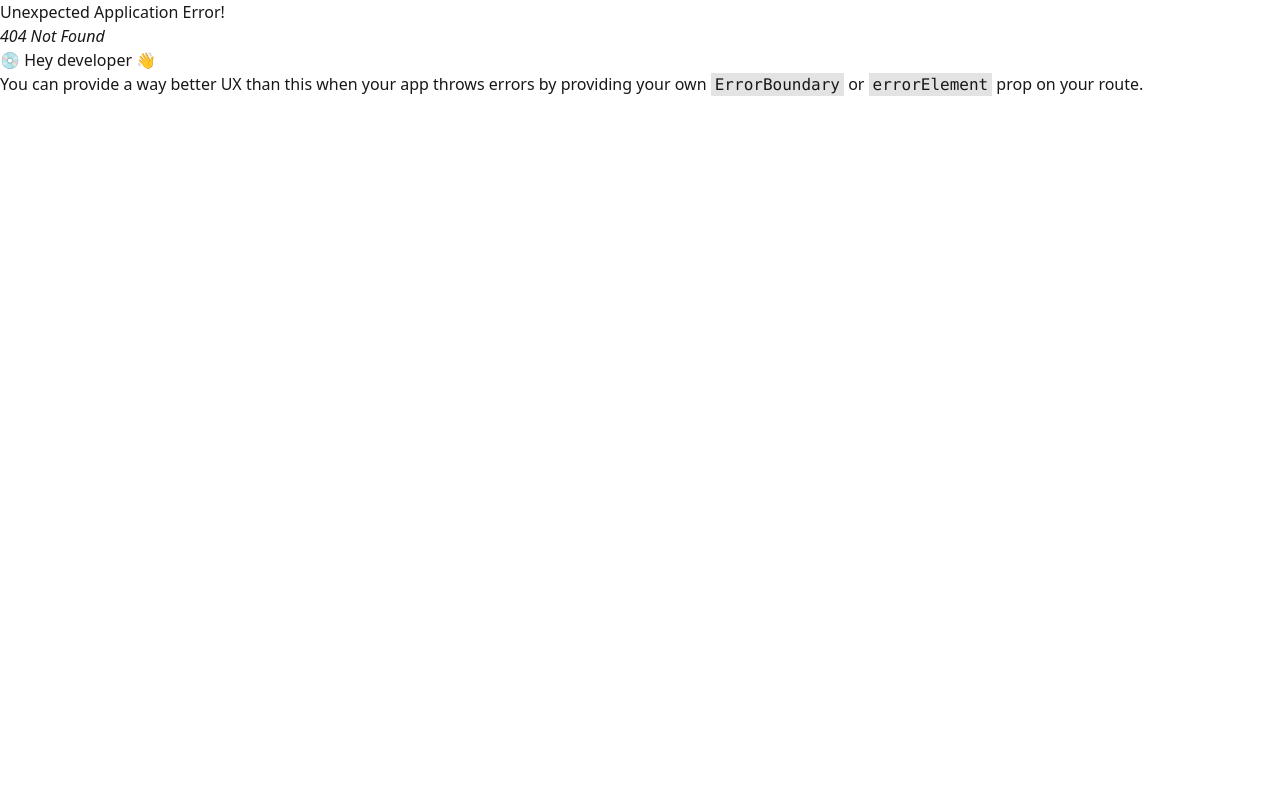
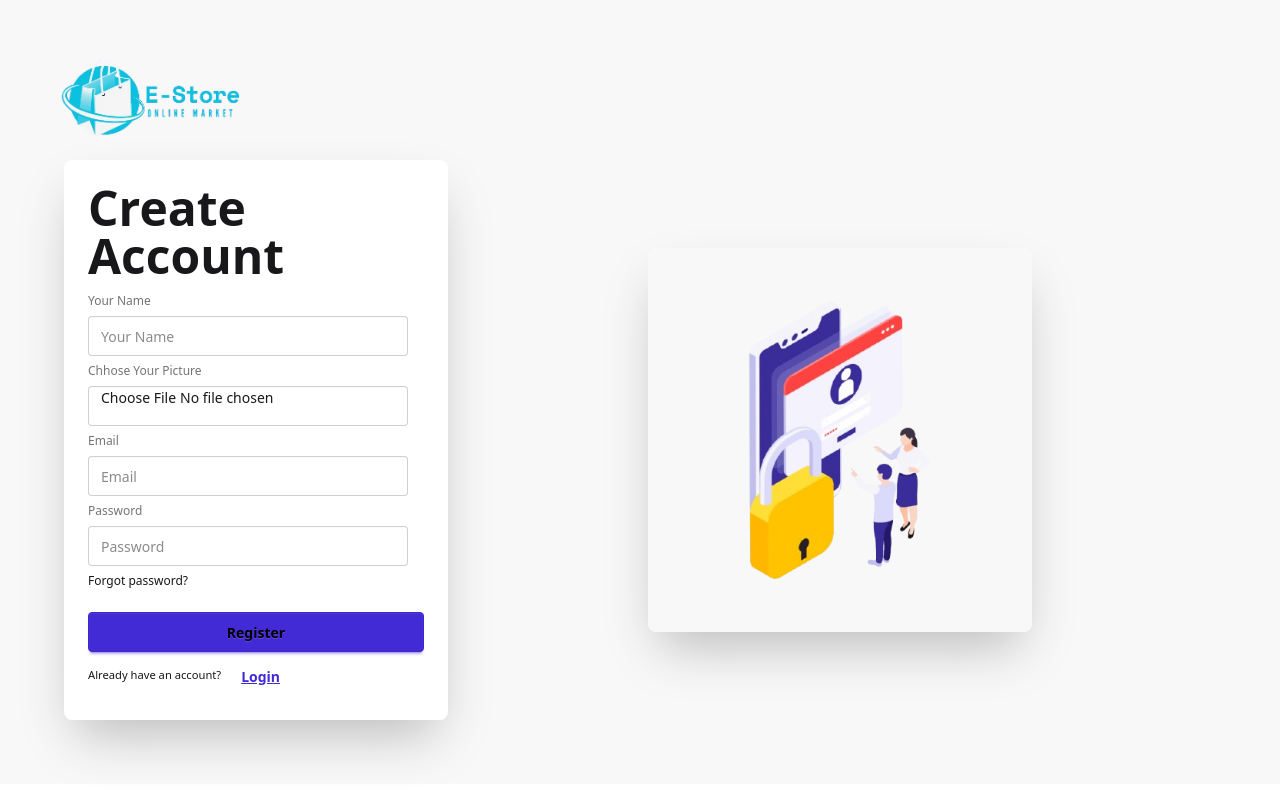
Before and after one commit to masudmolla6/E-Store, a React (Vite) app in the folder e-strore/: page /register in a window 1280 px wide. Before the commit this address had no page. Built offline with nearby package versions, Linux system fonts and the light colour scheme.

Commit message:
added login and register page

```diff
--- a/e-strore/package.json
+++ b/e-strore/package.json
@@ -11,9 +11,11 @@
   },
   "dependencies": {
     "@tailwindcss/vite": "^4.1.14",
+    "axios": "^1.12.2",
     "lucide-react": "^0.545.0",
     "react": "^19.1.1",
     "react-dom": "^19.1.1",
+    "react-hook-form": "^7.64.0",
     "react-icons": "^5.5.0",
     "react-responsive-carousel": "^3.2.23",
     "react-router": "^7.9.3",
--- /dev/null
+++ b/e-strore/src/layouts/AuthLayout.jsx
@@ -0,0 +1,28 @@
+import React from 'react';
+import { Link, Outlet } from 'react-router';
+import Logo from '../pages/shared/Logo/Logo';
+import login from "../assets/Authentication/login.png"
+
+
+const AuthLayout = () => {
+    return (
+        <div className="p-12 bg-base-200">
+            <div>
+                <Link to="/"><Logo></Logo></Link>
+            </div>
+            <div className="hero-content flex-col lg:flex-row-reverse">
+                <div className='flex-1'>
+                    <img
+                        src={login}
+                        className="max-w-sm rounded-lg shadow-2xl"
+                    />
+                </div>
+                <div className='flex-1'>
+                    <Outlet></Outlet>
+                </div>
+            </div>
+        </div>
+    );
+};
+
+export default AuthLayout;
--- /dev/null
+++ b/e-strore/src/pages/Authentication/LogIn/LogIn.jsx
@@ -0,0 +1,52 @@
+import React from 'react';
+import { useForm } from 'react-hook-form';
+import { Link, useLocation, useNavigate } from 'react-router';
+
+const LogIn = () => {
+    const { register, handleSubmit, formState: { errors } } = useForm();
+
+    const onSubmit = data => {
+        console.log(data);
+    }
+
+    return (
+        <div className="card bg-base-100 w-full max-w-sm shrink-0 shadow-2xl">
+            <div className="card-body">
+                <h1 className="text-5xl font-bold">Please Login</h1>
+                <form onSubmit={handleSubmit(onSubmit)}>
+                    <fieldset className="fieldset">
+
+                        <label className="label">Email</label>
+                        <input
+                            type="email"
+                            {...register('email')}
+                            className="input" placeholder="Email" />
+
+
+                        <label className="label">Password</label>
+                        <input
+                            type="password"
+                            {...register('password', {
+                                required: true,
+                                minLength: 6
+                            })}
+                            className="input" placeholder="Password" />
+                        {
+                            errors.password?.type === 'required' && <p className='text-red-500'>Password is required</p>
+                        }
+                        {
+                            errors.password?.type === 'minLength' && <p className='text-red-500'>Password Must be 6 characters or longer</p>
+                        }
+
+                        <div><a className="link link-hover">Forgot password?</a></div>
+
+                        <button className="btn btn-primary text-black mt-4">Login</button>
+                    </fieldset>
+                    <p><small>New to this website? <Link className="btn btn-link" to="/register">Register</Link></small></p>
+                </form>
+            </div>
+        </div>
+    );
+};
+
+export default LogIn;
--- /dev/null
+++ b/e-strore/src/pages/Authentication/Register/Register.jsx
@@ -0,0 +1,74 @@
+import React, { useState } from 'react'
+import { useForm } from 'react-hook-form';
+import { Link, useLocation, useNavigate } from 'react-router';
+
+const Register = () => {
+      const { register, handleSubmit, formState: { errors } } = useForm();
+      const [profilePic, setProfilePic] = useState('');
+
+      const onSubmit = data => {
+          console.log(data);
+      }
+
+    const handleImageUpload = async (e) => {
+        const image = e.target.files[0];
+        console.log(image)
+
+        // const formData = new FormData();
+        // formData.append('image', image);
+
+
+        // const imagUploadUrl = `https://api.imgbb.com/1/upload?key=${import.meta.env.VITE_image_upload_key}`
+        // const res = await axios.post(imagUploadUrl, formData)
+
+        // setProfilePic(res.data.data.url);
+    }
+  return (
+            <div className="card bg-base-100 w-full max-w-sm shrink-0 shadow-2xl">
+            <div className="card-body">
+                <h1 className="text-5xl font-bold">Create Account</h1>
+                <form onSubmit={handleSubmit(onSubmit)}>
+                    <fieldset className="fieldset">
+                        {/* name field */}
+                        <label className="label">Your Name</label>
+                        <input type="text"
+                            {...register('name', { required: true })}
+                            className="input" placeholder="Your Name" />
+                        {
+                            errors.email?.type === 'required' && <p className='text-red-500'>Name is required</p>
+                        }
+                        {/* name field */}
+                        <label className="label">Chhose Your Picture</label>
+                        <input type="file"
+                            onChange={handleImageUpload}
+                            className="input" placeholder="Your Profile picture" />
+
+                        {/* email field */}
+                        <label className="label">Email</label>
+                        <input type="email"
+                            {...register('email', { required: true })}
+                            className="input" placeholder="Email" />
+                        {
+                            errors.email?.type === 'required' && <p className='text-red-500'>Email is required</p>
+                        }
+                        {/* password field*/}
+                        <label className="label">Password</label>
+                        <input type="password" {...register('password', { required: true, minLength: 6 })} className="input" placeholder="Password" />
+                        {
+                            errors.password?.type === 'required' && <p className='text-red-500'>Password is required</p>
+                        }
+                        {
+                            errors.password?.type === 'minLength' && <p className='text-red-500'>Password must be 6 characters or longer</p>
+                        }
+
+                        <div><a className="link link-hover">Forgot password?</a></div>
+                        <button className="btn btn-primary text-black mt-4">Register</button>
+                    </fieldset>
+                    <p><small>Already have an account? <Link className="btn btn-link" to="/login">Login</Link></small></p>
+                </form>
+            </div>
+        </div>
+  )
+}
+
+export default Register
--- a/e-strore/src/pages/LogIn/LogIn.jsx
+++ /dev/null
@@ -1,11 +0,0 @@
-import React from 'react'
-
-const LogIn = () => {
-  return (
-    <div>
-      This is login Page.
-    </div>
-  )
-}
-
-export default LogIn;
--- a/e-strore/src/pages/shared/Navbar/Navbar.jsx
+++ b/e-strore/src/pages/shared/Navbar/Navbar.jsx
@@ -132,10 +132,7 @@ const Navbar = () => {
 
       {/* Right */}
       <div className="navbar-end flex items-center gap-2">
-        <Link to="/login" className="btn btn-outline btn-sm">
-          Login
-        </Link>
-        <Link to="/signup" className="btn btn-primary btn-sm text-white">
+        <Link to="/register" className="btn btn-outline btn-sm">
           Sign Up
         </Link>
       </div>
--- a/e-strore/src/router/router.jsx
+++ b/e-strore/src/router/router.jsx
@@ -1,10 +1,9 @@
 import { createBrowserRouter } from "react-router";
 import MainLayout from "../layouts/MainLayout";
 import Home from "../pages/Home/Home/Home";
-import AboutUs from "../pages/Home/AboutUs/AboutUs";
-import ContactUs from "../pages/Home/ContactUs/ContactUs";
-import LogIn from "../pages/LogIn/LogIn";
-
+import AuthLayout from "../layouts/AuthLayout";
+import LogIn from "../pages/Authentication/LogIn/LogIn";
+import Register from "../pages/Authentication/Register/Register";
 const router=createBrowserRouter([
     {
         path:'/',
@@ -14,12 +13,22 @@ const router=createBrowserRouter([
                 index:true,
                 Component:Home,
             },
-            {
-                path:"/login",
-                Component:LogIn,
-            },
         ]
-    }
+    },
+    {
+        path: '/',
+        Component: AuthLayout,
+        children: [
+        {
+            path: 'login',
+            Component: LogIn
+        },
+        {
+            path: 'register',
+            Component: Register
+        }
+        ]
+    },
 ])
 
 export default router;
```
Also changed, not shown: e-strore/src/assets/Authentication/login.png (added), 1 other file (tests, documents, lock files or other folders).
